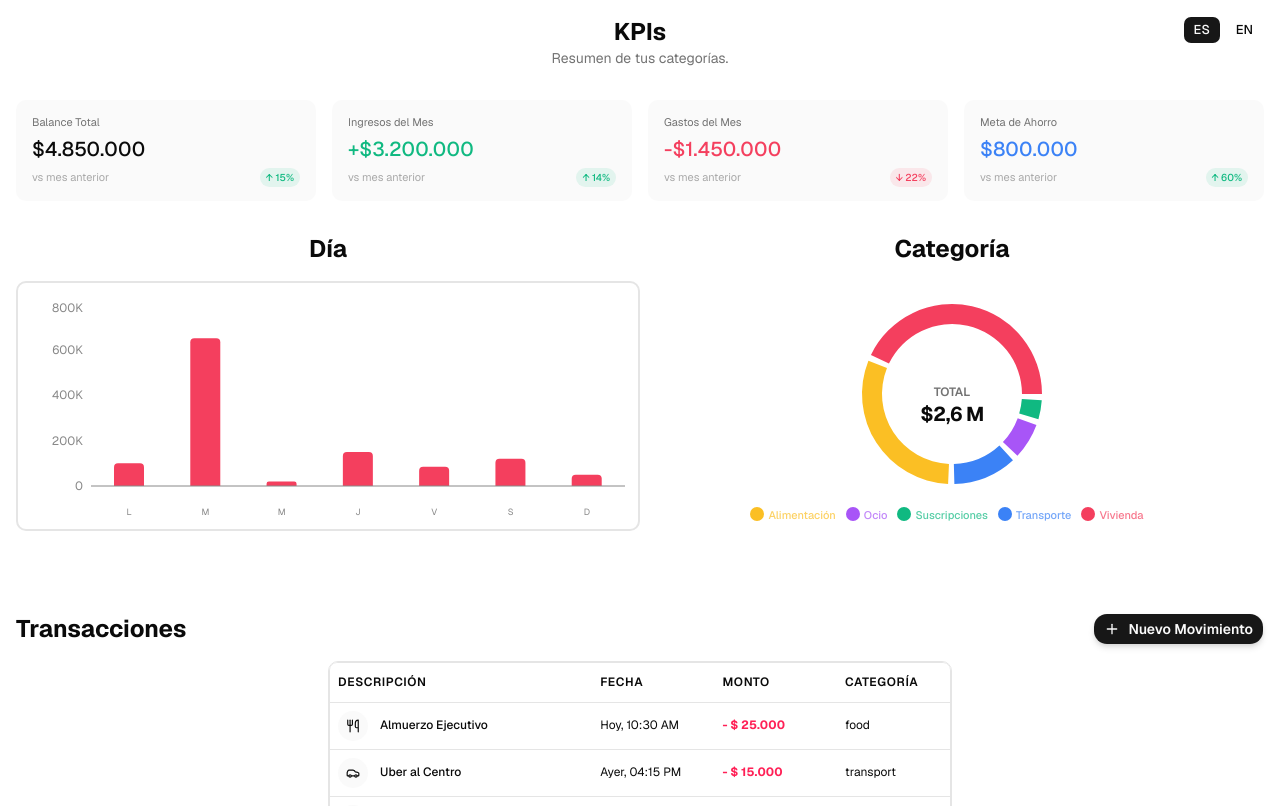
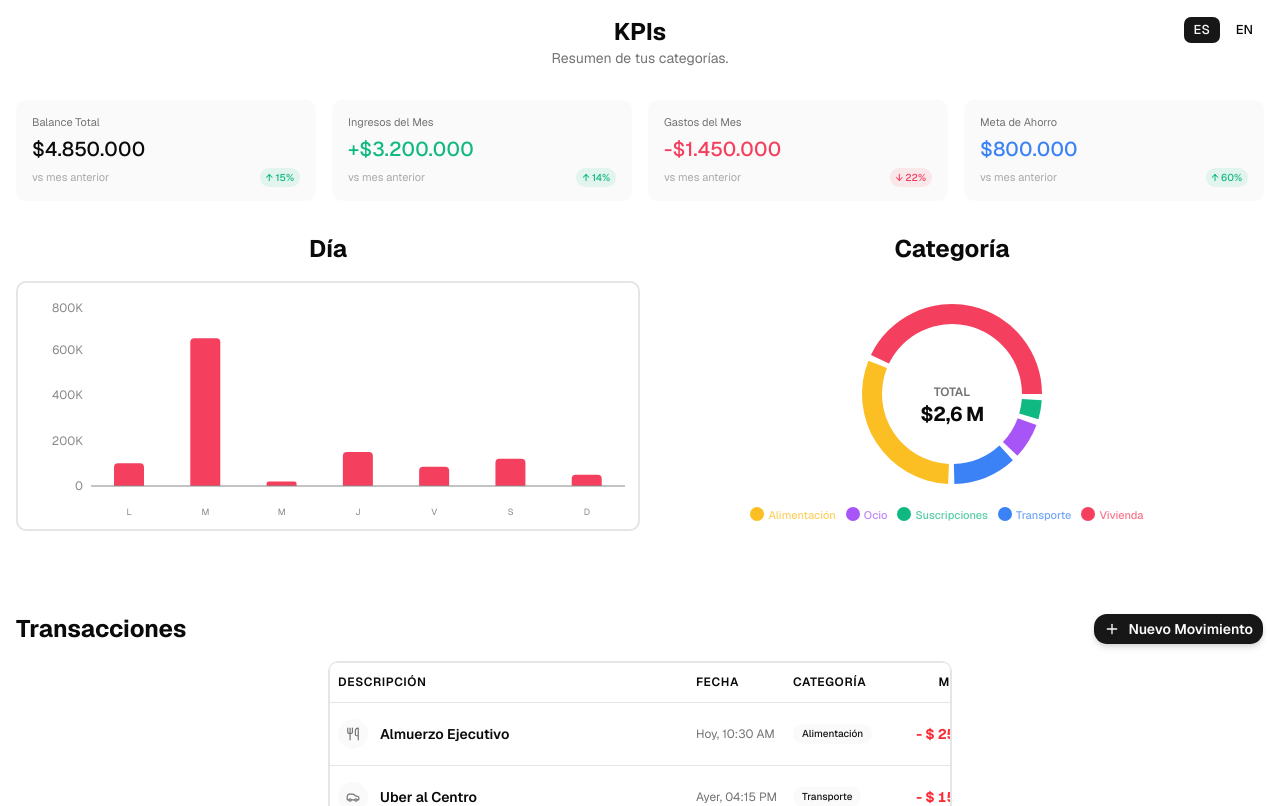
Before and after one commit to jonathanCocuy/FinTracker, a Next.js app: page /dashboard in a window 1280 px wide. Shown: the top 806 px of the page. Built offline with nearby package versions, Linux system fonts and the light colour scheme.

Commit message:
feat(styles)

```diff
--- a/src/components/dashboard/columns.tsx
+++ b/src/components/dashboard/columns.tsx
@@ -1,7 +1,8 @@
 "use client"
 
 import { ColumnDef } from "@tanstack/react-table"
-import { ArrowUpRight, ShoppingBag, Utensils, Car, Tv } from "lucide-react"
+import { ArrowUpRight, ShoppingBag, Utensils, Car, Tv, Wallet } from "lucide-react"
+import { Badge } from "@/src/components/ui/badge"
 
 export type Transaction = {
   id: string
@@ -12,6 +13,17 @@ export type Transaction = {
   type: "income" | "expense"
 }
 
+const CategoryIcon = ({ category }: { category: string }) => {
+  const icons: Record<string, React.ReactNode> = {
+    food: <Utensils size={14} />,
+    transport: <Car size={14} />,
+    subscriptions: <Tv size={14} />,
+    housing: <ShoppingBag size={14} />,
+    income: <ArrowUpRight size={14} className="text-emerald-500" />,
+  }
+  return icons[category] || <Wallet size={14} />
+}
+
 export function createColumns(t: (key: string) => string): ColumnDef<Transaction>[] {
   return [
     {
@@ -20,30 +32,49 @@ export function createColumns(t: (key: string) => string): ColumnDef<Transaction
       cell: ({ row }) => {
         const category = row.original.category
         return (
-          <div className="flex items-center gap-3">
-            <div className="p-2 rounded-full bg-muted/50">
-              {/* Iconos dinámicos por categoría */}
-              {category === "food" && <Utensils size={14} />}
-              {category === "transport" && <Car size={14} />}
-              {category === "subscriptions" && <Tv size={14} />}
-              {category === "housing" && <ShoppingBag size={14} />}
-              {category === "income" && <ArrowUpRight size={14} className="text-emerald-500" />}
+          <div className="flex items-center gap-3 py-2"> {/* Aumentamos padding vertical */}
+            <div className="hidden sm:flex p-2 rounded-full bg-muted/50 text-muted-foreground shrink-0">
+              <CategoryIcon category={category} />
             </div>
-            <span className="font-medium truncate max-w-[150px]">{row.getValue("description")}</span>
+            <div className="flex flex-col min-w-0 gap-1"> {/* gap-1 da espacio entre descripción y categoría en móvil */}
+              <span className="font-semibold text-sm truncate max-w-[130px] sm:max-w-[200px] lg:max-w-[300px]">
+                {row.getValue("description")}
+              </span>
+              {/* Categoría secundaria para móviles con más aire */}
+              <span className="text-[10px] text-muted-foreground/80 md:hidden uppercase tracking-widest font-bold">
+                {t(`categories.${category}`)}
+              </span>
+            </div>
           </div>
         )
       },
     },
     {
       accessorKey: "date",
-      header: () => <div className="text-left">{t("table.date")}</div>,
+      header: t("table.date"),
+      cell: ({ row }) => (
+        <div className="text-xs text-muted-foreground whitespace-nowrap">
+          {row.getValue("date")}
+        </div>
+      ),
+    },
+    {
+      accessorKey: "category",
+      header: () => <div className="hidden md:block">{t("table.category")}</div>,
       cell: ({ row }) => {
-        return <div className="text-left">{row.getValue("date")}</div>
+        const category = row.getValue("category") as string
+        return (
+          <div className="hidden md:block">
+            <Badge variant="secondary" className="font-medium capitalize bg-muted/50 text-[10px] px-2 py-0">
+              {t(`categories.${category}`)}
+            </Badge>
+          </div>
+        )
       },
     },
     {
       accessorKey: "amount",
-      header: () => <div className="text-left">{t("table.amount")}</div>,
+      header: () => <div className="text-right">{t("table.amount")}</div>,
       cell: ({ row }) => {
         const amount = parseFloat(row.getValue("amount"))
         const type = row.original.type
@@ -54,18 +85,13 @@ export function createColumns(t: (key: string) => string): ColumnDef<Transaction
         }).format(amount)
 
         return (
-          <div className={`text-left font-bold ${type === 'income' ? 'text-emerald-500' : 'text-rose-500'}`}>
+          <div className={`text-right font-bold tabular-nums text-sm ${
+            type === 'income' ? 'text-emerald-500' : 'text-red-500'
+          }`}> {/* Rojo para gastos, Verde para ingresos */}
             {type === 'income' ? '+' : '-'} {formatted}
           </div>
         )
       },
     },
-    {
-      accessorKey: "category",
-      header: () => <div className="text-left">{t("table.category")}</div>,
-      cell: ({ row }) => {
-        return <div className="text-left">{row.getValue("category")}</div>
-      },
-    },
   ];
 }
--- /dev/null
+++ b/src/components/ui/badge.tsx
@@ -0,0 +1,49 @@
+import * as React from "react"
+import { cva, type VariantProps } from "class-variance-authority"
+import { Slot } from "radix-ui"
+
+import { cn } from "@/src/lib/utils"
+
+const badgeVariants = cva(
+  "group/badge inline-flex h-5 w-fit shrink-0 items-center justify-center gap-1 overflow-hidden rounded-4xl border border-transparent px-2 py-0.5 text-xs font-medium whitespace-nowrap transition-all focus-visible:border-ring focus-visible:ring-[3px] focus-visible:ring-ring/50 has-data-[icon=inline-end]:pr-1.5 has-data-[icon=inline-start]:pl-1.5 aria-invalid:border-destructive aria-invalid:ring-destructive/20 dark:aria-invalid:ring-destructive/40 [&>svg]:pointer-events-none [&>svg]:size-3!",
+  {
+    variants: {
+      variant: {
+        default: "bg-primary text-primary-foreground [a]:hover:bg-primary/80",
+        secondary:
+          "bg-secondary text-secondary-foreground [a]:hover:bg-secondary/80",
+        destructive:
+          "bg-destructive/10 text-destructive focus-visible:ring-destructive/20 dark:bg-destructive/20 dark:focus-visible:ring-destructive/40 [a]:hover:bg-destructive/20",
+        outline:
+          "border-border text-foreground [a]:hover:bg-muted [a]:hover:text-muted-foreground",
+        ghost:
+          "hover:bg-muted hover:text-muted-foreground dark:hover:bg-muted/50",
+        link: "text-primary underline-offset-4 hover:underline",
+      },
+    },
+    defaultVariants: {
+      variant: "default",
+    },
+  }
+)
+
+function Badge({
+  className,
+  variant = "default",
+  asChild = false,
+  ...props
+}: React.ComponentProps<"span"> &
+  VariantProps<typeof badgeVariants> & { asChild?: boolean }) {
+  const Comp = asChild ? Slot.Root : "span"
+
+  return (
+    <Comp
+      data-slot="badge"
+      data-variant={variant}
+      className={cn(badgeVariants({ variant }), className)}
+      {...props}
+    />
+  )
+}
+
+export { Badge, badgeVariants }
```
